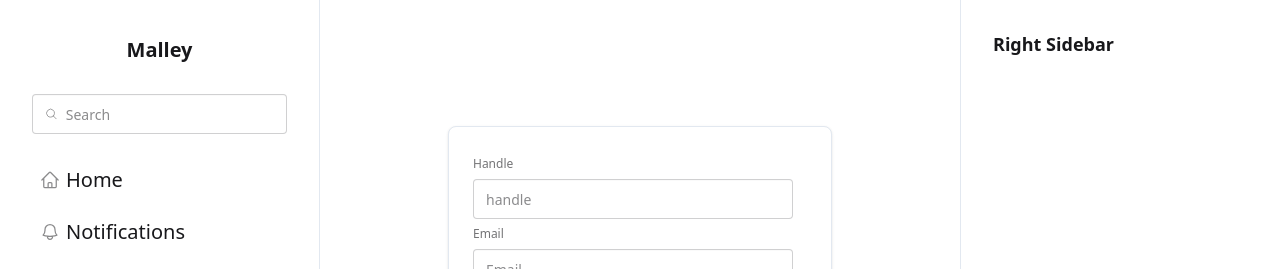
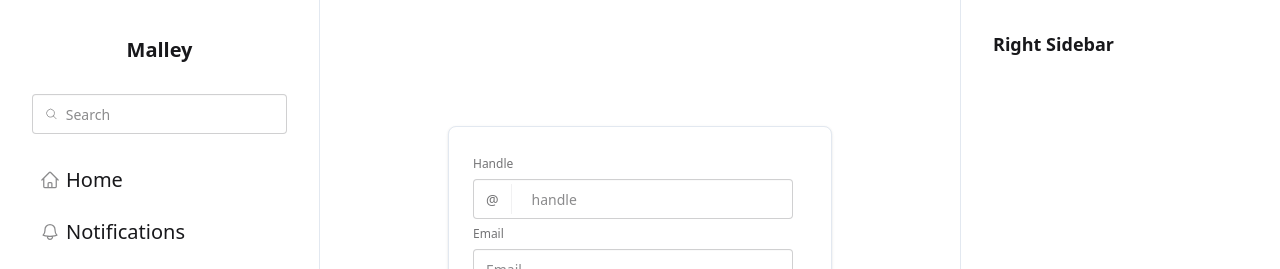
Before and after one commit to AFCMS/malley, a React (Vite) app: page /register in a window 1280 px wide. Shown: the top 269 px of the page. Built offline with nearby package versions, Linux system fonts and the light colour scheme; no server answers.

Commit message:
DaisyUI handle display in register page

```diff
--- a/src/pages/Register/Register.tsx
+++ b/src/pages/Register/Register.tsx
@@ -37,15 +37,18 @@ export default function Register() {
           <form onSubmit={handleSubmit}>
             <fieldset className="fieldset">
               <label className="fieldset-label">Handle</label>
+              <label className="input validator">
+                <span className="label">@</span>
                 <input
                   name="handle"
                   type="text"
-                className="input validator"
+                  className=""
                   maxLength={15}
                   minLength={3}
                   required
                   placeholder="handle"
                 />
+              </label>
               <label className="fieldset-label">Email</label>
               <input
                 name="email"
```
Lines whose indentation alone changed are shown as unchanged.
